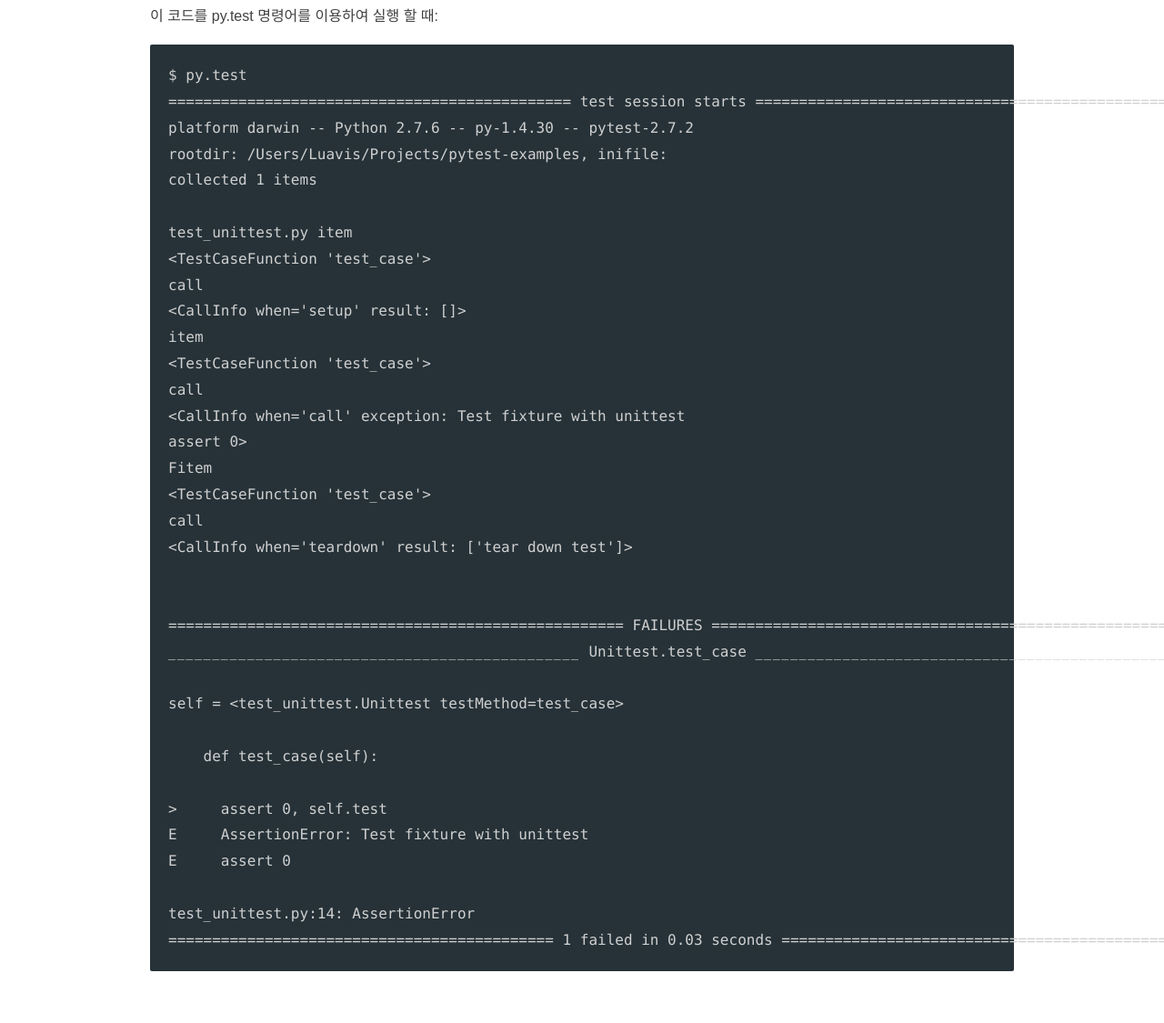
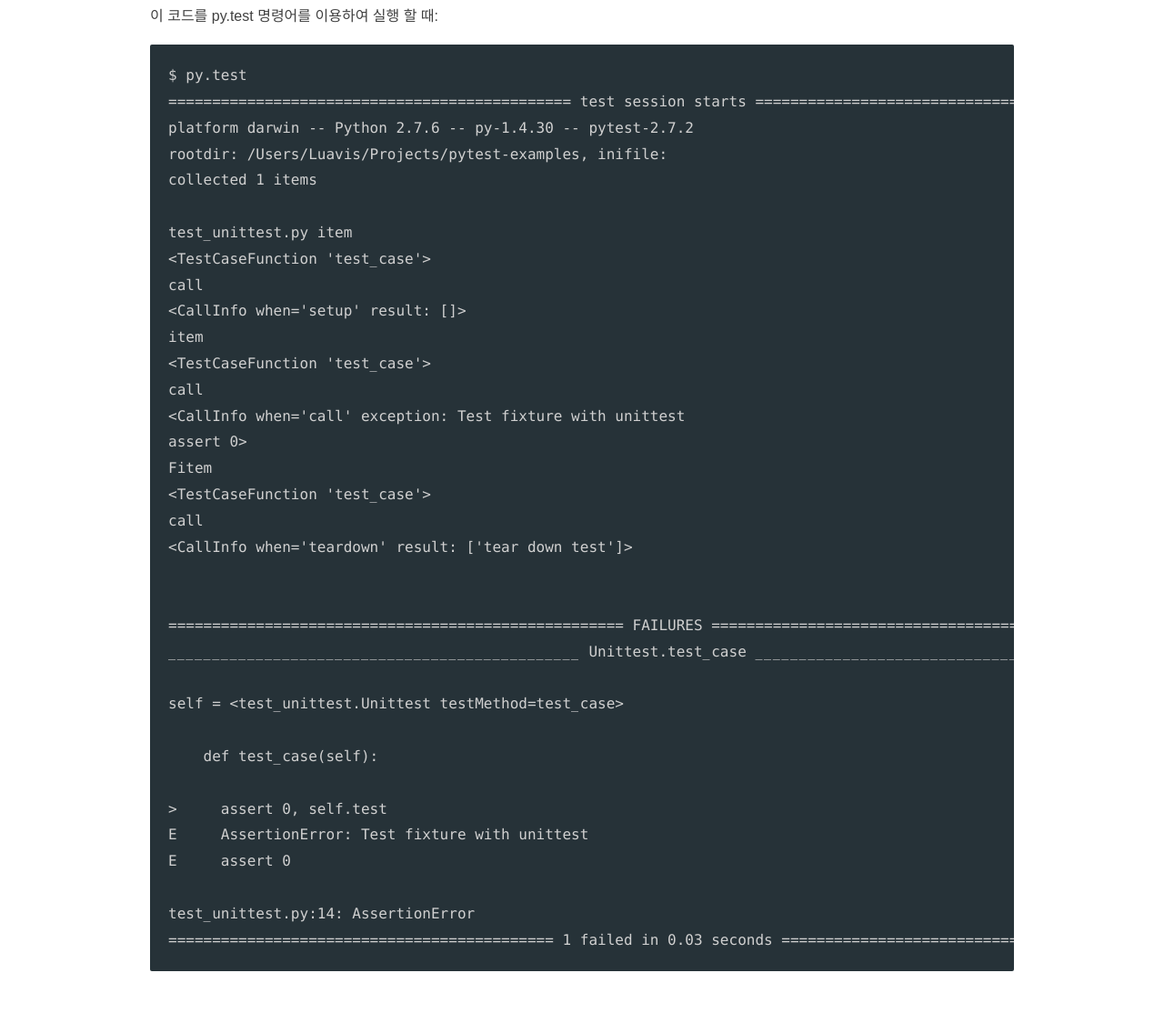
Before and after one commit to Luavis/luavis.github.io, a Jekyll site: the page built from _posts/python/2015-07-21-python-pytest-with-unittest.markdown, in a window 1280 px wide. Shown: the part 1510-2635 px from the top of the page at 91% size. Built offline with Jekyll 4.4.1, drawn with Linux system fonts in a browser that asks for light colours; some web fonts are replaced; comment, search, counter and statistics services are not loaded.

Commit message:
Overflow..

```diff
--- a/_layouts/luavis.html
+++ b/_layouts/luavis.html
@@ -25,7 +25,7 @@
   <meta name="author" content="Luavis">
   <link rel="stylesheet" href="{{ "/static/css/normalize.css" | prepend: site.baseurl }}">
   <link rel="stylesheet" href="{{ "/static/css/main.css?17" | prepend: site.baseurl }}">
-  <link rel="stylesheet" href="{{ "/static/css/code.css?2" | prepend: site.baseurl }}">
+  <link rel="stylesheet" href="{{ "/static/css/code.css?3" | prepend: site.baseurl }}">
   <link rel="stylesheet" href="{{ "/static/css/table.css" | prepend: site.baseurl }}">
   <link rel="stylesheet" href="{{ "/static/css/pygment_trac.css" | prepend: site.baseurl }}" media="screen">
   <link rel="stylesheet" href="{{ "/static/css/ie-print.css?1" | prepend: site.baseurl }}" media="print">
--- a/static/css/code.css
+++ b/static/css/code.css
@@ -18,7 +18,7 @@ p > .highlighter-rouge {
   padding: 1px 3px;
 }
 
-.highlighter-rouge > pre.highlight {
+.highlighter-rouge pre.highlight {
   overflow: auto;
 }
 
```
